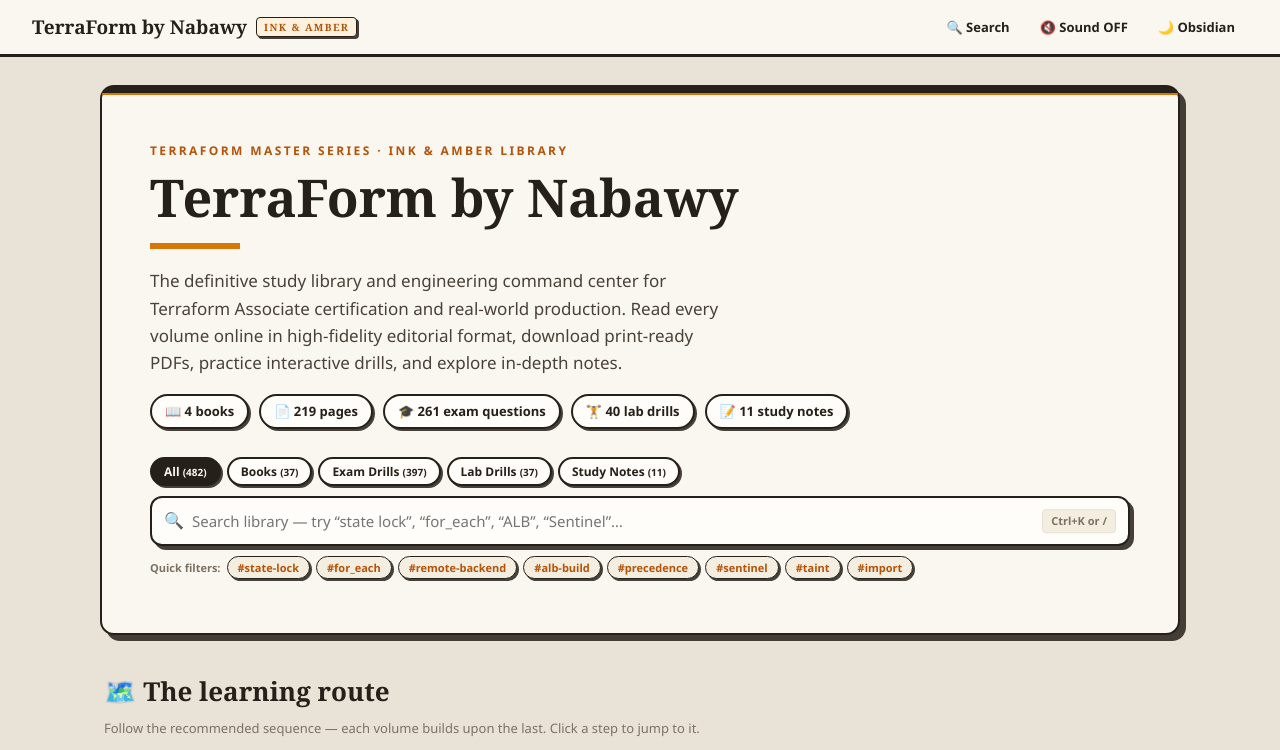
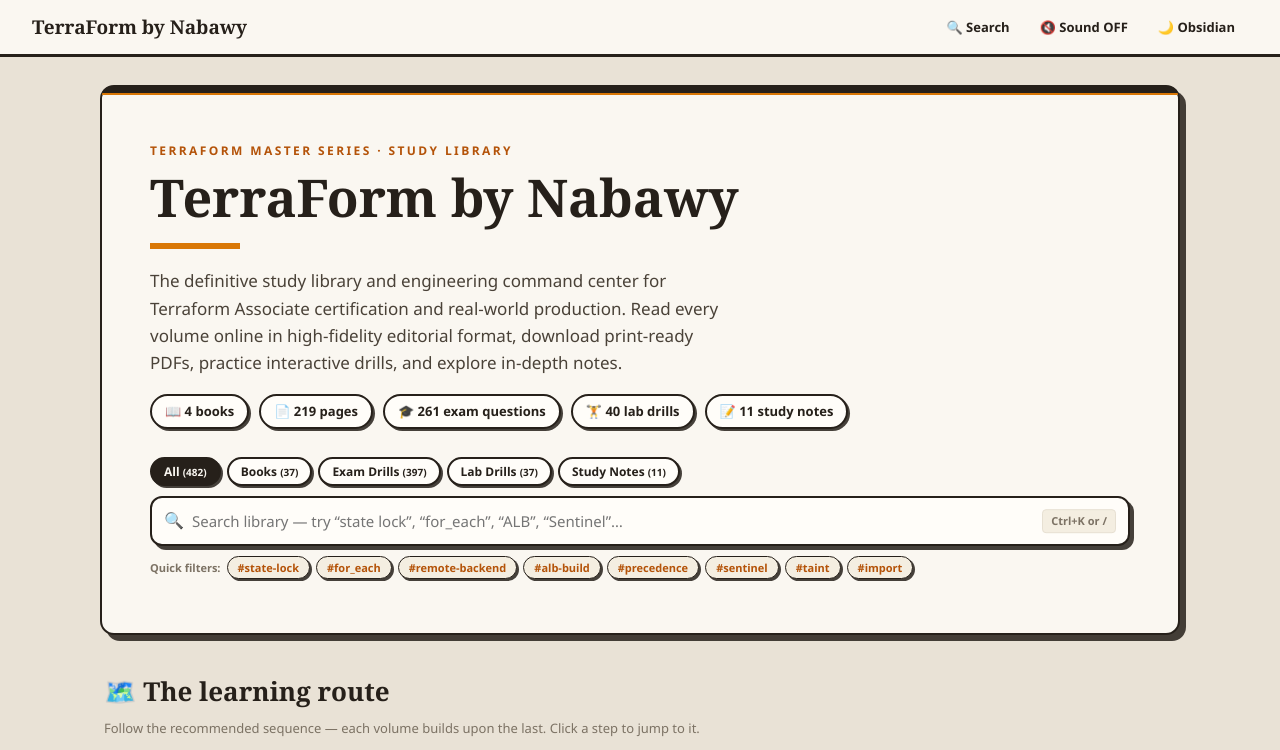
Before and after one commit to EslamNabawy/TerraForm-By-Nabawy, a plain HTML site: page index.html in a window 1280 px wide. Shown: the top 750 px of the page. Drawn offline with Linux system fonts and the light colour scheme.

Commit message:
Remove INK & AMBER topnav badge and header banner

```diff
--- a/index.html
+++ b/index.html
@@ -3,8 +3,8 @@
 <head>
   <meta charset="utf-8">
   <meta name="viewport" content="width=device-width, initial-scale=1">
-  <title>TerraForm by Nabawy — INK &amp; AMBER Study Library</title>
-  <meta name="description" content="The complete INK &amp; AMBER Terraform study library — foundations, production, hands-on lab, and exam command center. Interactive study notes, exam drills, and cheatsheets.">
+  <title>TerraForm by Nabawy — Master Study Library</title>
+  <meta name="description" content="The complete Terraform master study library — foundations, production, hands-on lab, and exam command center. Interactive study notes, exam drills, and cheatsheets.">
   <meta name="theme-color" content="#d97706">
   <link rel="stylesheet" href="style.css">
 </head>
@@ -14,7 +14,6 @@
   <header class="topnav">
     <a href="#" class="mark">
       <span>TerraForm by Nabawy</span>
-      <span class="brand-badge">INK &amp; AMBER</span>
     </a>
     <nav>
       <button onclick="document.getElementById('q').focus(); document.getElementById('q').scrollIntoView({behavior:'smooth', block:'center'});">
@@ -31,7 +30,7 @@
 
     <!-- HERO -->
     <section class="sheet" id="hero">
-      <div class="kick">TERRAFORM MASTER SERIES · INK &amp; AMBER LIBRARY</div>
+      <div class="kick">TERRAFORM MASTER SERIES · STUDY LIBRARY</div>
       <h1>TerraForm by Nabawy</h1>
       <hr class="ambrule">
       <p class="lead">
--- a/style.css
+++ b/style.css
@@ -15,7 +15,6 @@
 /* ── sticky nav ── */
 .topnav{position:sticky; top:0; z-index:50; background:var(--paper); border-bottom:3px solid var(--ink); display:flex; align-items:center; gap:18px; padding:10px clamp(14px,3vw,32px);}
 .topnav .mark{font-family:Georgia,serif; font-weight:700; font-size:19px; text-decoration:none; color:var(--ink); display:flex; gap:9px; align-items:center;}
-.topnav .mark .brand-badge{font-size:10px; font-weight:800; letter-spacing:.14em; text-transform:uppercase; color:var(--amber-d); background:var(--t-amber); border:1.5px solid var(--ink); border-radius:4px; padding:1px 7px; box-shadow:2px 2px 0 rgba(38,32,26,.85);}
 .topnav nav{margin-left:auto; display:flex; gap:4px; flex-wrap:wrap; align-items:center;}
 .topnav nav a, .topnav nav button{color:var(--ink); text-decoration:none; font-weight:700; font-size:13px; padding:6px 11px; border:2px solid transparent; border-radius:8px; background:none; cursor:pointer; font-family:inherit;}
 .topnav nav a:hover, .topnav nav button:hover{border-color:var(--ink); background:var(--t-amber); box-shadow:3px 3px 0 var(--ink);}
```
